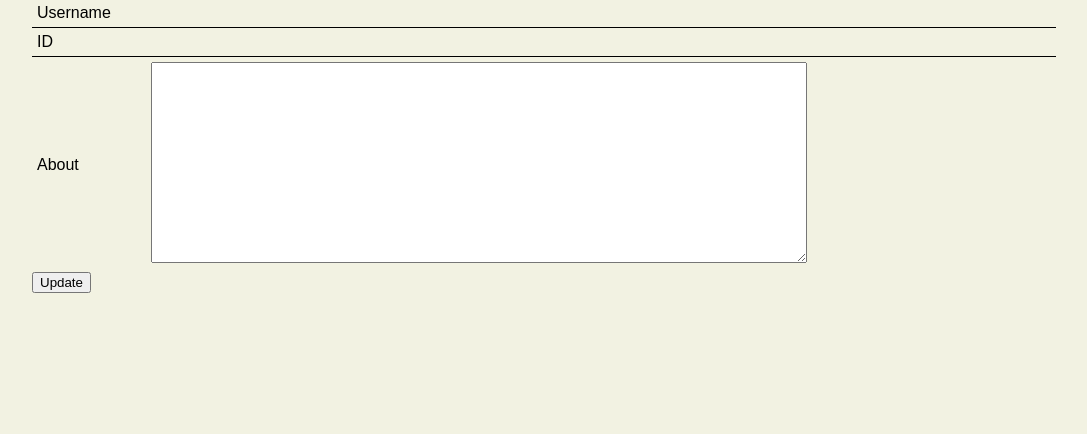
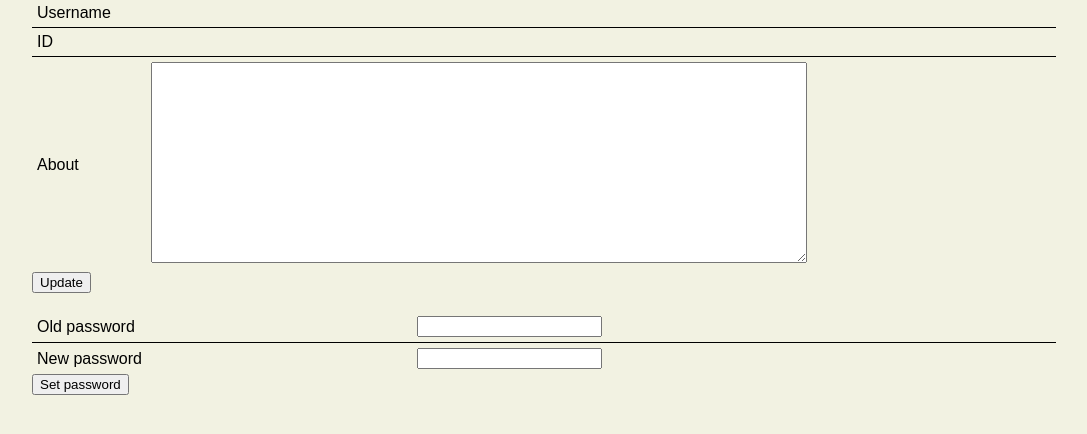
Before and after one commit to Demindiro/agreper, a Flask app: template templates/user_edit.html in a window 1280 px wide. Shown: the part 121-555 px from the top of the page, without its empty margins (96-1183 px from the left). Run offline with Flask 2, Linux system fonts and the light colour scheme; the template is opened without the code that fills it, so the values that code supplies are empty; parts of the project's set-up code (start-up, migrations or seed data) failed here and were passed over.

Commit message:
Implement password change

```diff
--- a/main.py
+++ b/main.py
@@ -133,6 +133,26 @@ def user_edit():
         user = user,
         about = about
     )
+
+@app.route('/user/edit/password/', methods = ['POST'])
+def user_edit_password():
+    user_id = session.get('user_id')
+    if user_id is None:
+        return redirect(url_for('login'))
+
+    new = request.form['new']
+    if len(new) < 8:
+        flash('New password must be at least 8 characters long', 'error')
+    else:
+        hash, = db.get_user_password_by_id(user_id)
+        if verify_password(request.form['old'], hash):
+            if db.set_user_password(user_id, hash_password(new)):
+                flash('Updated password', 'success')
+            else:
+                flash('Failed to update password', 'error')
+        else:
+            flash('Old password does not match', 'error')
+    return redirect(url_for('user_edit'))
 
 @app.route('/user/<int:user_id>/')
 def user_info(user_id):
--- a/templates/user_edit.html
+++ b/templates/user_edit.html
@@ -7,7 +7,15 @@
 <tr><td>Username</td><td>{{ user.name }}</td></tr>
 <tr><td>ID</td><td>{{ user.id }}</td></tr>
 <tr><td>About</td><td><textarea name="about">{{ about }}</textarea></td></tr>
-</form>
 </table>
 <input type="submit" value="Update">
+</form>
+<br>
+<form method="post" action=edit/password/>
+<table>
+<tr><td>Old password</td><td><input type=password name=old></td></tr>
+<tr><td>New password</td><td><input type=password name=new></td></tr>
+</table>
+<input type="submit" value="Set password">
+</form>
 {% endblock %}
```
Also changed, not shown: db/sqlite.py (+18 -0 lines).
